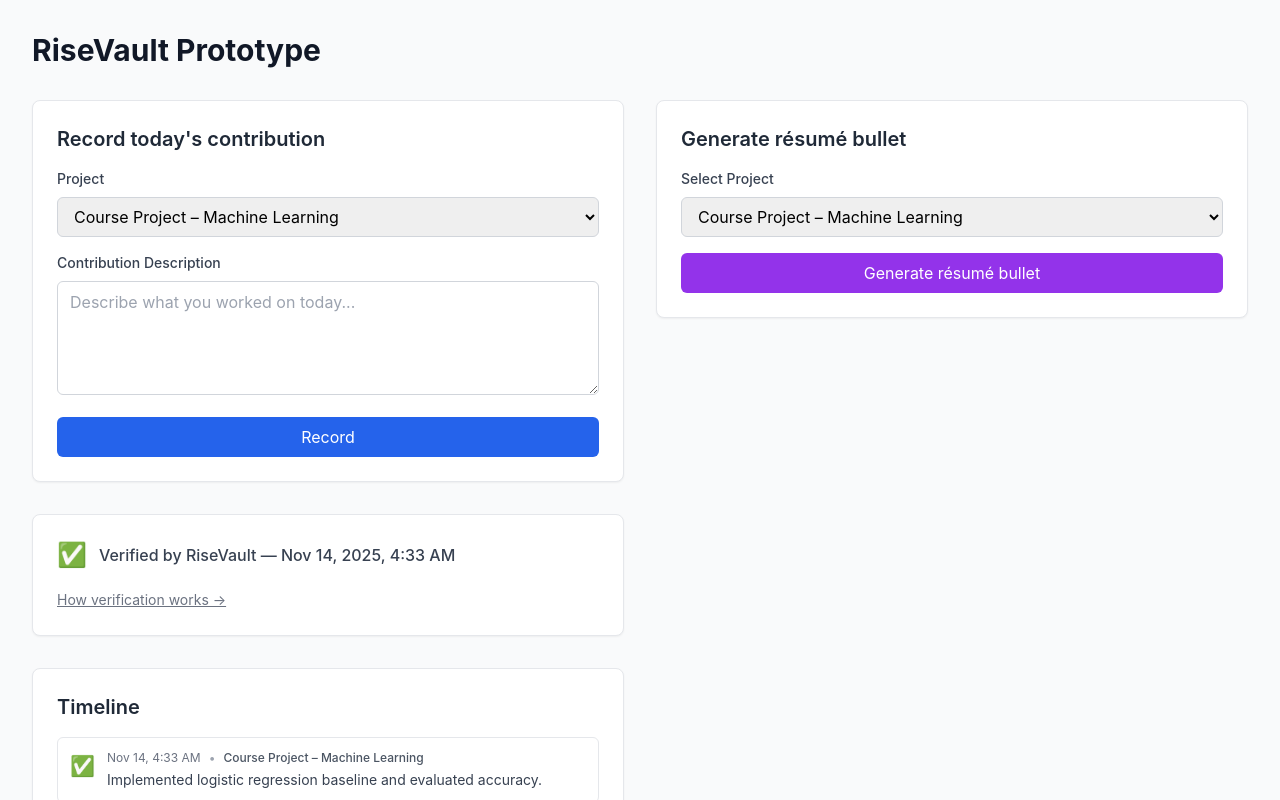
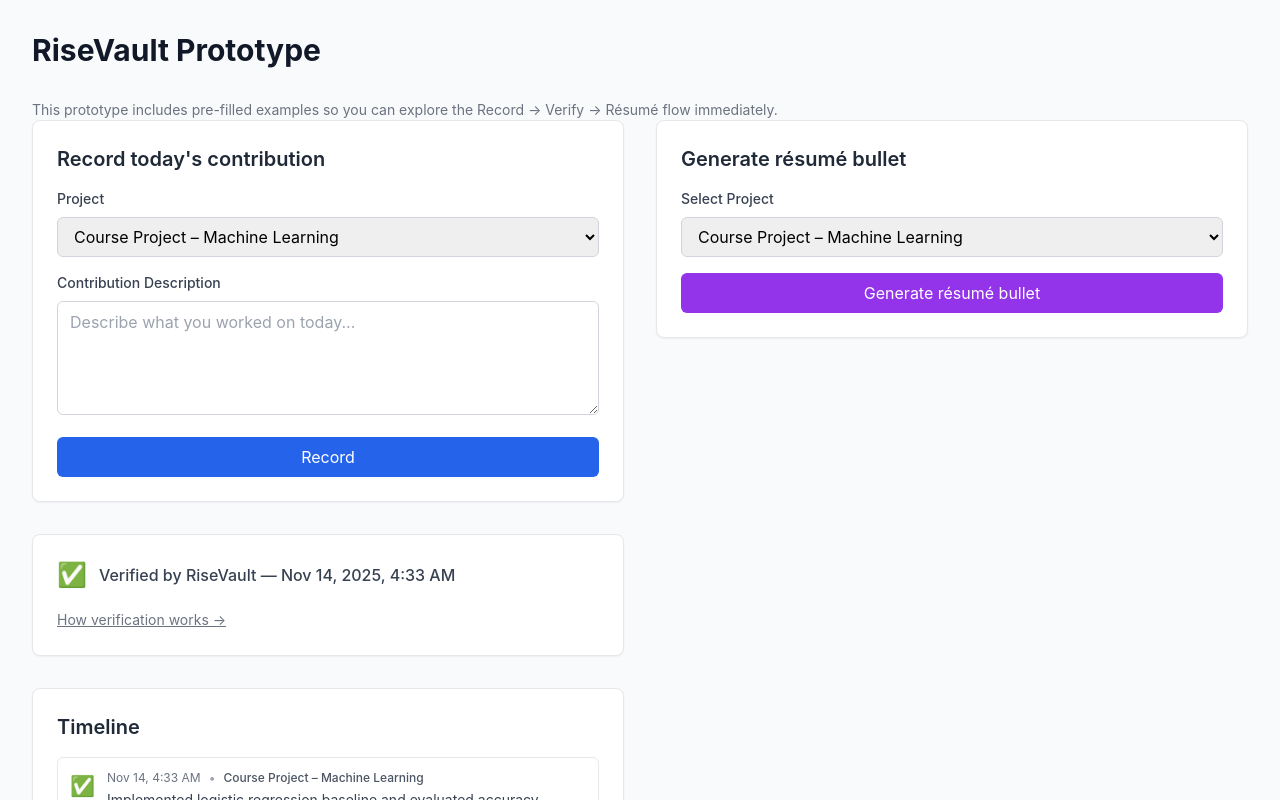
Before and after one commit to wowno1090858718/risevault-mvp, a Next.js app: page / in a window 1280 px wide. Shown: the top 800 px of the page. Built offline with nearby package versions, Linux system fonts and the light colour scheme.

Commit message:
Add MVP onboarding text

```diff
--- a/app/page.tsx
+++ b/app/page.tsx
@@ -143,6 +143,9 @@ export default function Home() {
     <div className="min-h-screen bg-gray-50 p-8">
       <div className="max-w-7xl mx-auto">
         <h1 className="text-3xl font-bold mb-8 text-gray-900">RiseVault Prototype</h1>
+        <p className="mt-2 text-sm text-gray-500">
+          This prototype includes pre-filled examples so you can explore the Record → Verify → Résumé flow immediately.
+        </p>
 
         <div className="grid grid-cols-1 lg:grid-cols-2 gap-8">
           {/* Left Side: Record & Timeline */}
```
